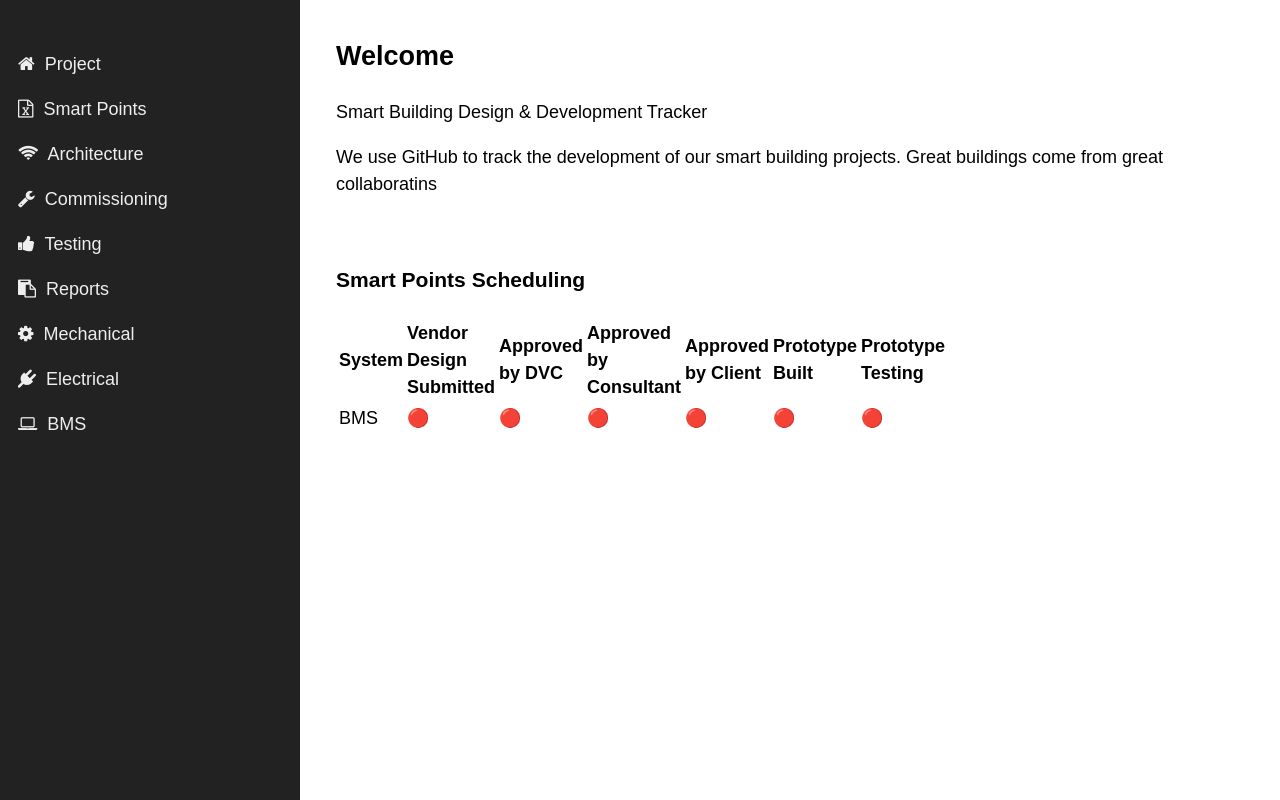
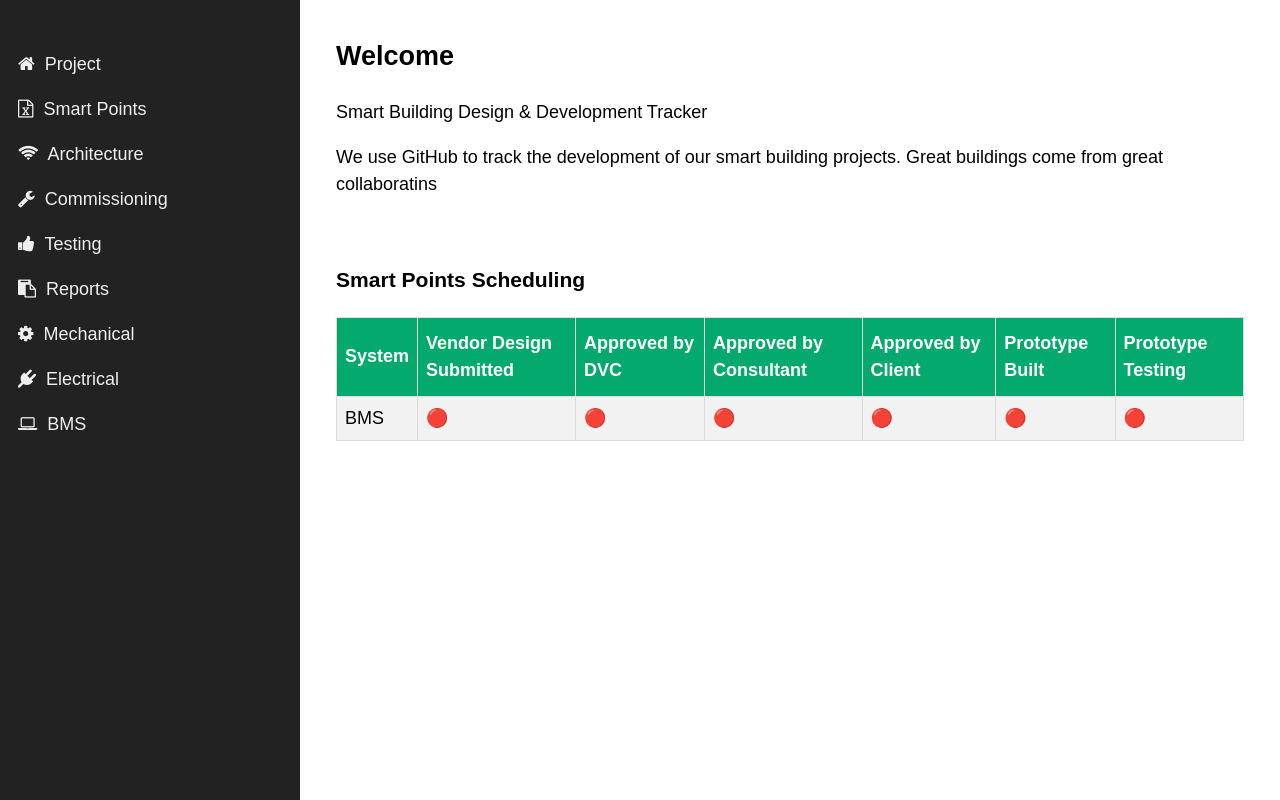
Before and after one commit to TectaAnalytics/TectaAnalytics.github.io, a plain HTML site: page index.html in a window 1280 px wide. Drawn offline with Linux system fonts and the light colour scheme.

Commit message:
Update index.html

```diff
--- a/index.html
+++ b/index.html
@@ -39,6 +39,28 @@
     a {
     color: #009579;
     }
+    #points {
+  font-family: Arial, Helvetica, sans-serif;
+  border-collapse: collapse;
+  width: 100%;
+}
+
+#points td, #points th {
+  border: 1px solid #ddd;
+  padding: 8px;
+}
+
+#points tr:nth-child(even){background-color: #f2f2f2;}
+
+#points tr:hover {background-color: #ddd;}
+
+#points th {
+  padding-top: 12px;
+  padding-bottom: 12px;
+  text-align: left;
+  background-color: #04AA6D;
+  color: white;
+}
 </style>
 </head>
 
@@ -64,7 +86,7 @@
 <br>
 
     <h3>Smart Points Scheduling</h3>
-    <table style="width:50%">
+    <table id="points">
       <tr>
         <th style="text-align:left">System</th>
         <th style="text-align:left">Vendor Design Submitted</th>
```
